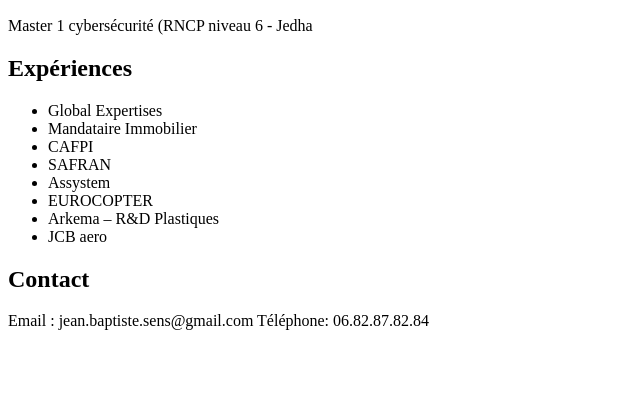
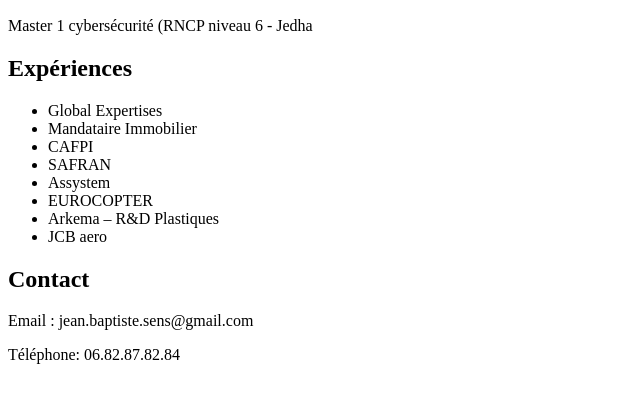
Before and after one commit to jbz843013/jbs.github.io, a plain HTML site: page index.html in a window 1280 px wide. Shown: the part 110-508 px from the top of the page, without its empty margins (0-640 px from the left). Drawn offline with Linux system fonts and the light colour scheme.

Commit message:
Update index.html

```diff
--- a/index.html
+++ b/index.html
@@ -20,7 +20,7 @@
     <li>JCB aero</li>
   </ul>
   <h2>Contact</h2>
-  <p>Email : jean.baptiste.sens@gmail.com
-  Téléphone: 06.82.87.82.84</p>
+  <p>Email : jean.baptiste.sens@gmail.com</p>
+  <p>Téléphone: 06.82.87.82.84</p>
 </body>
 </html>
```
